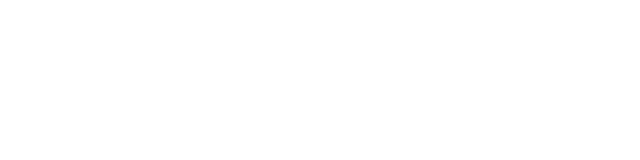
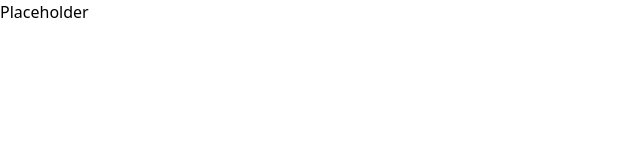
Before and after one commit to oskarilindroos/gamereviews-webapp, a React (Vite) app in the folder frontend/: page / in a window 1280 px wide. Shown: the top 160 px of the page, without its empty margins (0-640 px from the left). Built offline with nearby package versions, Linux system fonts and the light colour scheme.

Commit message:
Created router

```diff
--- a/frontend/src/App.tsx
+++ b/frontend/src/App.tsx
@@ -1,9 +1,9 @@
+import AppRouterProvider from "./Components/Router"
+
 function App() {
 
   return (
-    <>
-
-    </>
+    <AppRouterProvider />
   )
 }
 
--- /dev/null
+++ b/frontend/src/Components/Router.tsx
@@ -0,0 +1,19 @@
+import { RouterProvider, createBrowserRouter } from 'react-router-dom'
+import ErrorPage from '../Pages/ErrorPage';
+import Placeholder from '../Pages/Placeholder';
+
+const router = createBrowserRouter([{
+    path: '/',
+    errorElement: <ErrorPage />,
+    children: [
+        { index: true, element: <Placeholder /> },
+    ]
+}]);
+
+const AppRouterProvider = () => {
+    return (
+        <RouterProvider router={router} />
+    )
+}
+
+export default AppRouterProvider
--- /dev/null
+++ b/frontend/src/Pages/ErrorPage.tsx
@@ -0,0 +1,7 @@
+const ErrorPage = () => {
+    return (
+        <div>ErrorPage</div>
+    )
+}
+
+export default ErrorPage
--- /dev/null
+++ b/frontend/src/Pages/Placeholder.tsx
@@ -0,0 +1,7 @@
+const Placeholder = () => {
+    return (
+        <div>Placeholder</div>
+    )
+}
+
+export default Placeholder
```
